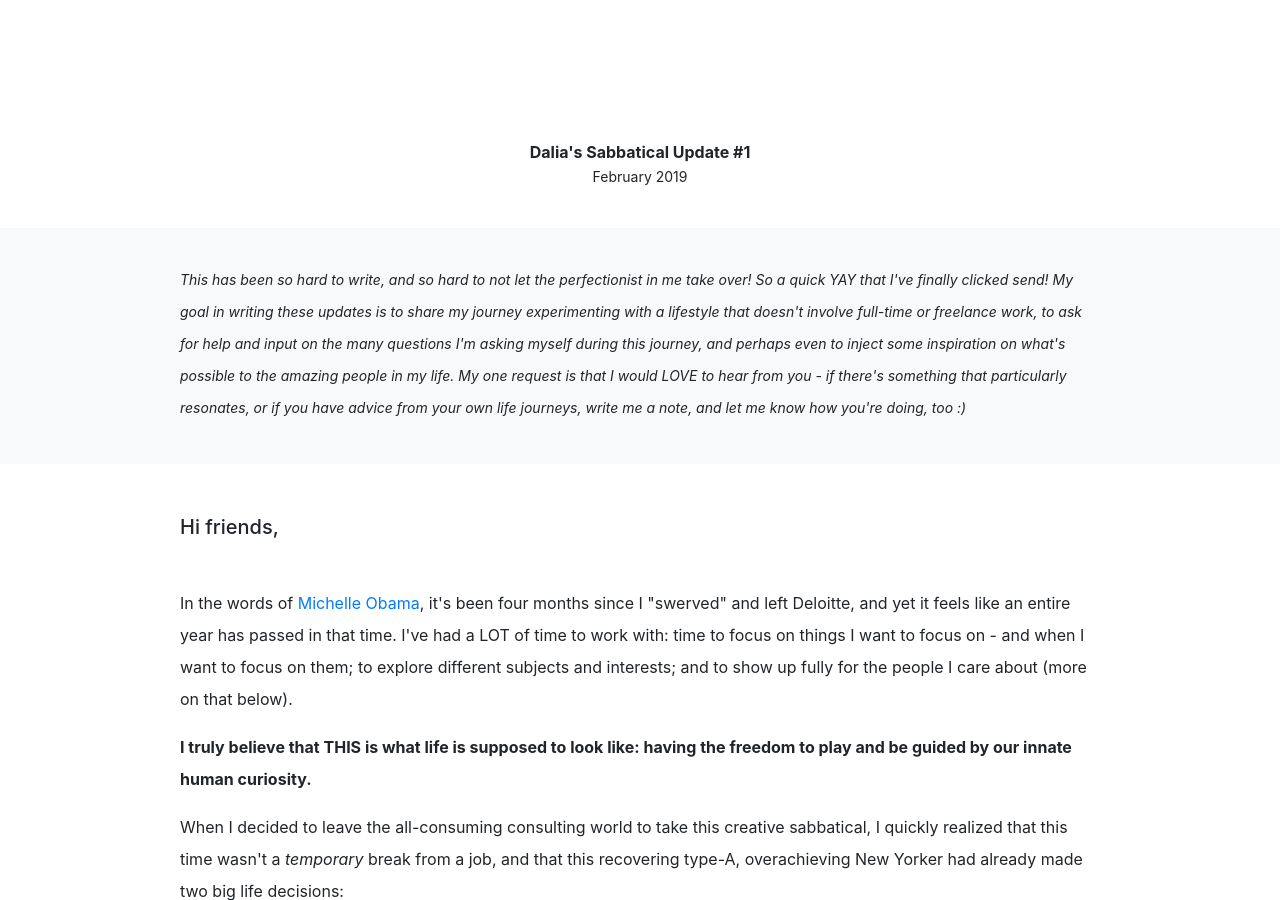
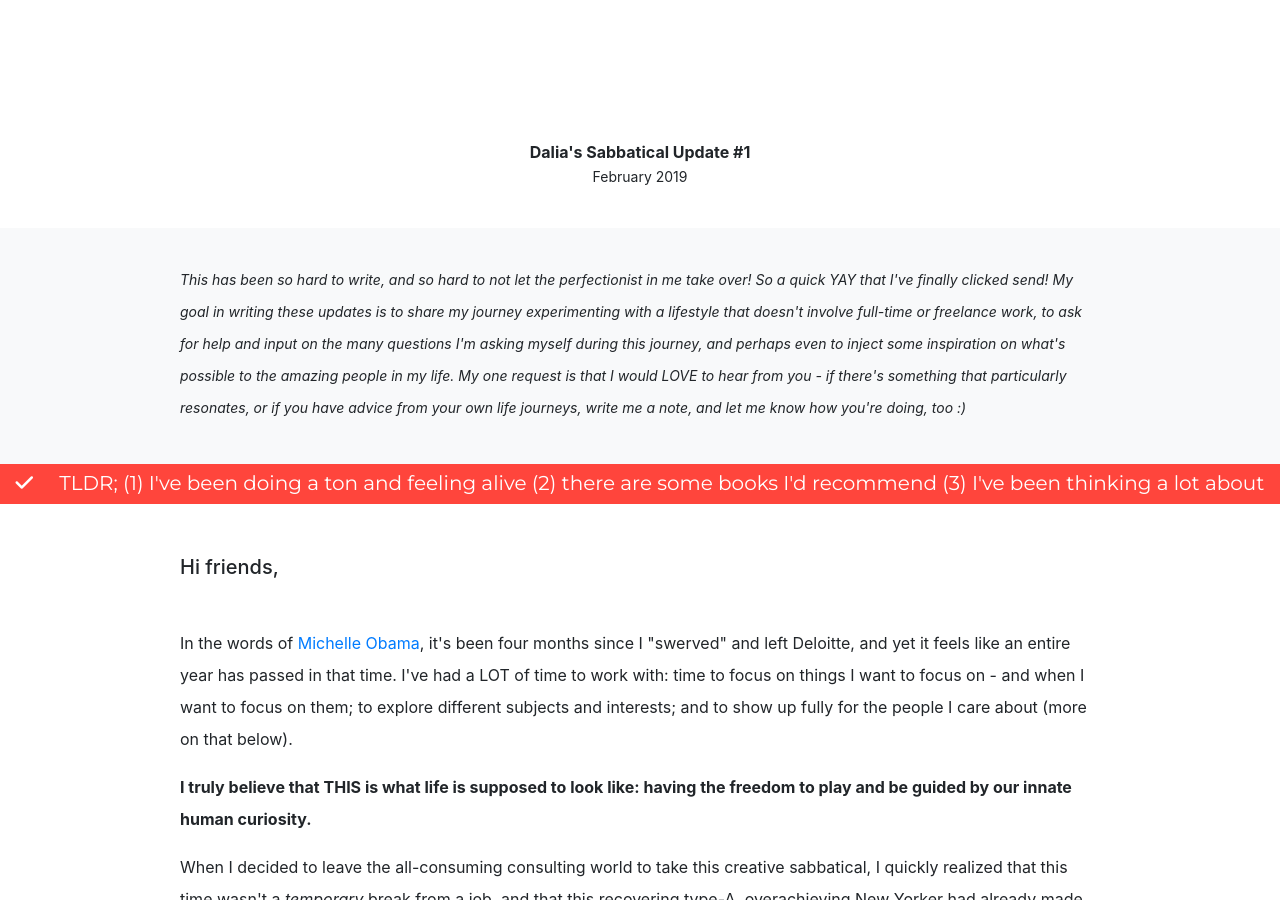
Before and after one commit to dalkat/dalkat.github.io, a Jekyll site: the page built from update-1.md, in a window 1280 px wide and 900 px high. Built offline with Jekyll 4.4.1, drawn with Linux system fonts in a browser that asks for light colours; nearby versions of some CDN libraries; some web fonts are replaced; library files that are not in the unit come from our copies.

Commit message:
test tldr bar

```diff
--- a/_layouts/update-1.html
+++ b/_layouts/update-1.html
@@ -27,6 +27,8 @@ layout: default-sub
           </div>
         </div>
       </section>
+
+           <div class="text-muted" style="z-index: 99; background-color: #ff453c; width: 100%; height: 40px; padding: 4px; vertical-align: middle; color: #ffffff!important; text-align:center; font-size:20px; border-top:0px #ffdc3b solid; border-bottom: 0px #ffdc3b solid; font-family: 'Montserrat', 'Helvetica Neue', Helvetica, Arial, sans-serif; font-weight:normal;"><i class="fa fa-check" aria-hidden="true"></i> &nbsp; &nbsp; TLDR; (1) I've been doing a ton and feeling alive (2) there are some books I'd recommend (3) I've been thinking a lot about balance, intuition, and ritual, and have some questions for you (4) highlight photo real</div>
 
     <section class="blog" style="padding-top:35px;padding-bottom:25px;">
       <div class="container">
```
